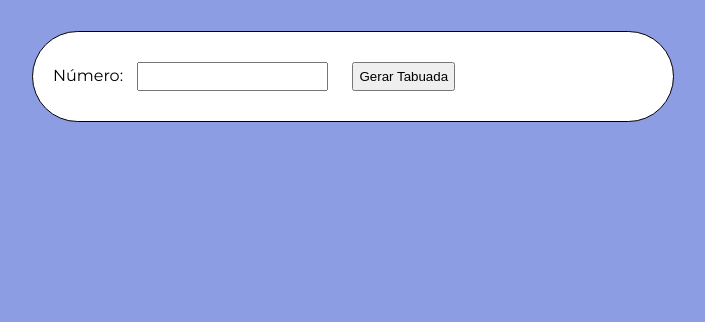
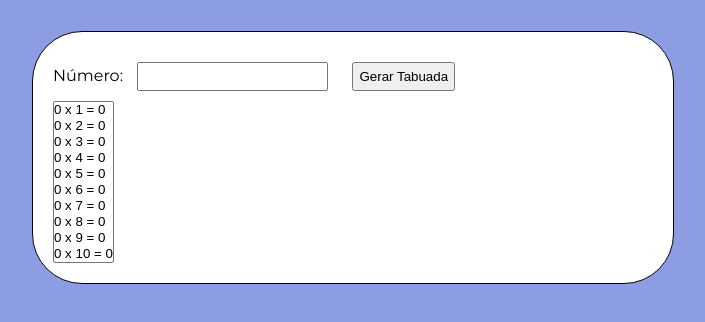
Before and after one commit to Joaolucas00/javascript-e-typescript, a plain HTML site: page ex/ex011/index.html in a window 1280 px wide. Both pictures are taken after a click on the button "Gerar Tabuada". Shown: the part 72-394 px from the top of the page, without its empty margins (287-992 px from the left). Drawn offline with Linux system fonts and the light colour scheme.

Commit message:
desenvolvendo o script

```diff
--- a/ex/ex011/index.html
+++ b/ex/ex011/index.html
@@ -14,7 +14,10 @@
             <label for="inum">Número: </label>
             <input type="number" name="num" id="inum">
 
-            <input type="button" value="Gerar Tabuada">
+            <input type="button" value="Gerar Tabuada" onclick="gerarTabuada()"> <br>
+
+            <span id="tabu"></span>
+            <select name="tab" id="itab" size="10"></select>
         </article>
     </main>
 
--- a/ex/ex011/script.js
+++ b/ex/ex011/script.js
@@ -1,8 +1,11 @@
 function gerarTabuada() {
     var txt_tabuada = document.getElementById('inum')
     var tabuada = Number(txt_tabuada.value)
+    var select_tabuada = document.getElementById('itab')
 
     for (var cc = 1; cc <= 10; cc++) {
-
+        var option = document.createElement('option')
+        option.text = `${tabuada} x ${cc} = ${cc * tabuada}`
+        select_tabuada.appendChild(option)
     }
 }
```
